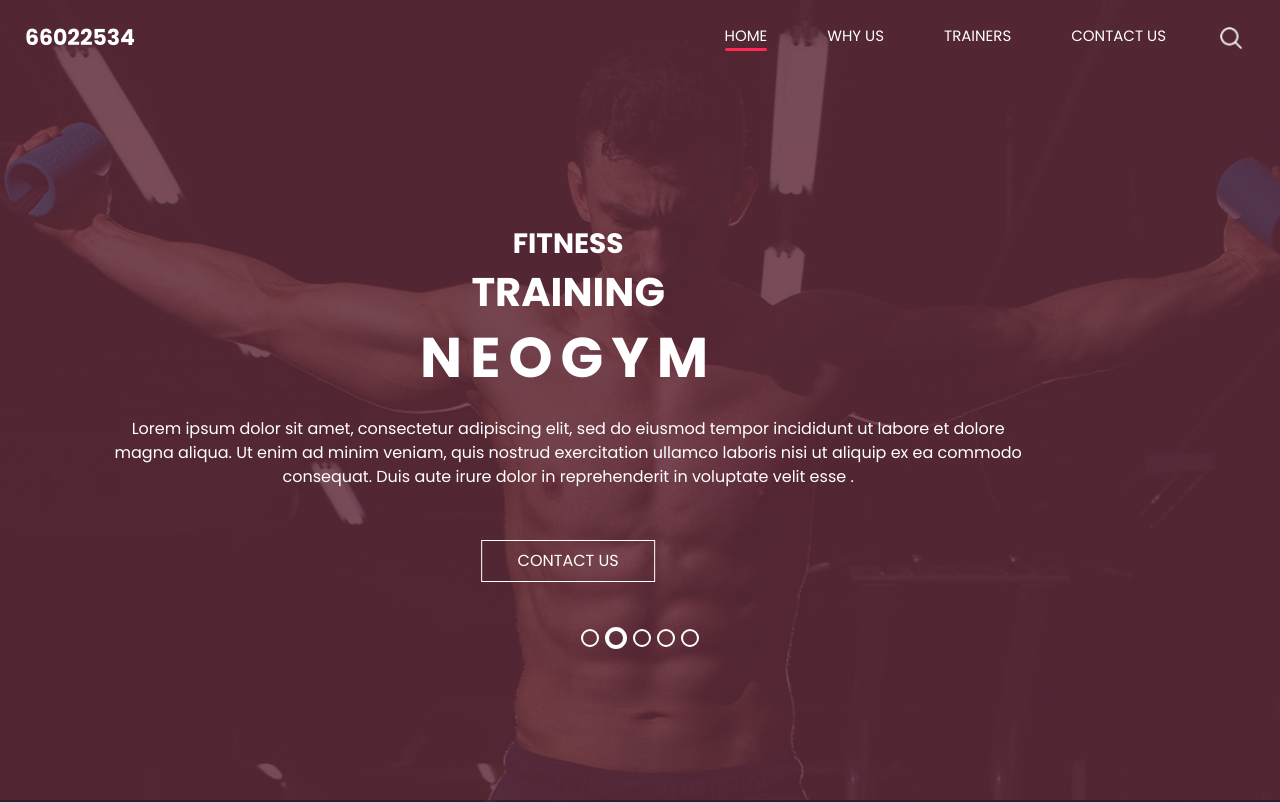
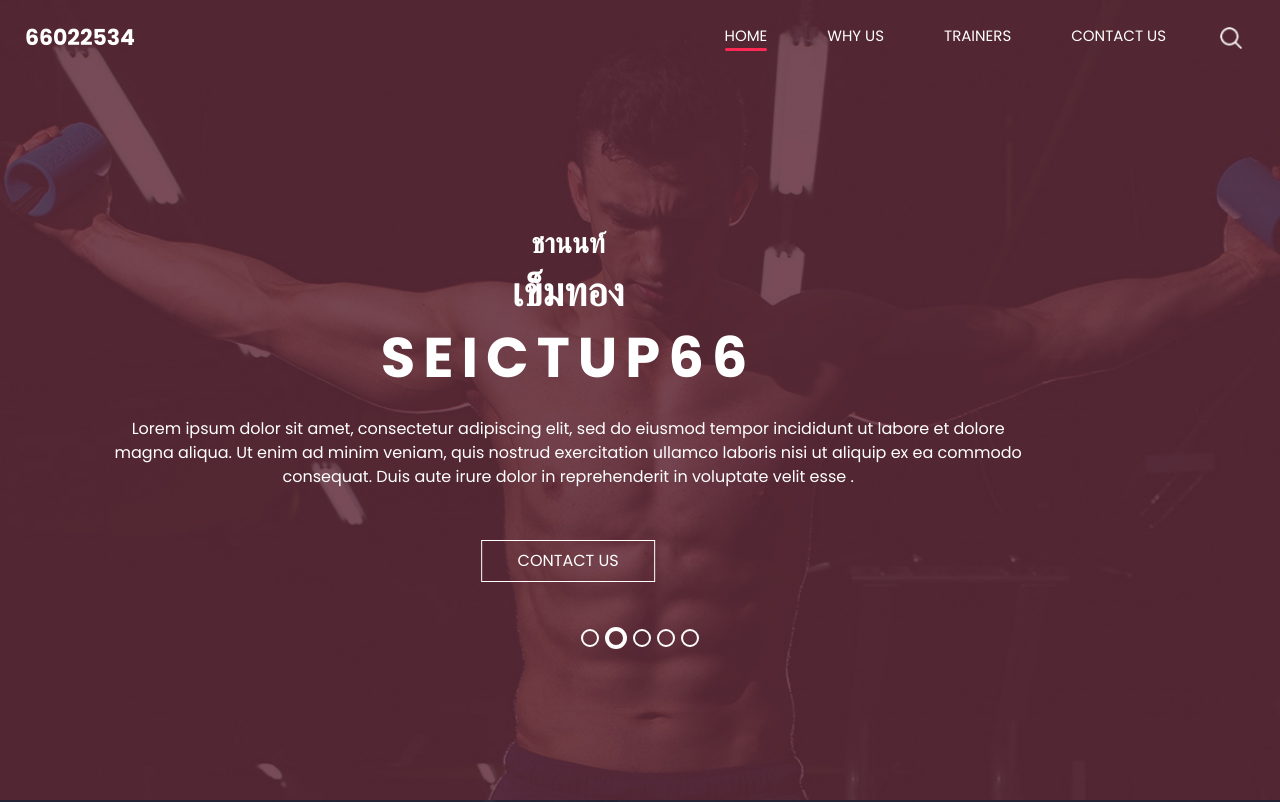
Before and after one commit to Chanon0000/66022534, a plain HTML site: page index.html in a window 1280 px wide. Shown: the top 802 px of the page. Drawn offline with nearby package versions, Linux system fonts and the light colour scheme.

Commit message:
Update index.html

```diff
--- a/index.html
+++ b/index.html
@@ -81,13 +81,13 @@
                 <div class="detail-box">
                   <div>
                     <h3>
-                      Fitness
+                      ชานนท์
                     </h3>
                     <h2>
-                      Training
+                      เข็มทอง
                     </h2>
                     <h1>
-                      Neogym
+                      SEICTUP66
                     </h1>
                     <p>
                       Lorem ipsum dolor sit amet, consectetur adipiscing elit, sed do eiusmod tempor incididunt ut labore et dolore magna aliqua. Ut enim ad minim veniam, quis nostrud exercitation ullamco laboris nisi ut aliquip ex ea commodo consequat. Duis aute irure dolor in reprehenderit in voluptate velit esse .
```
